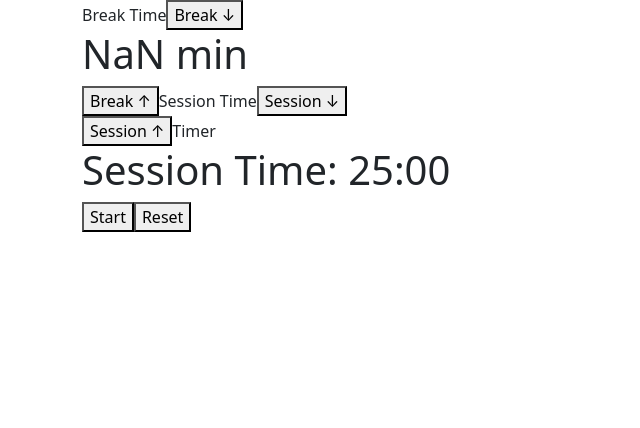
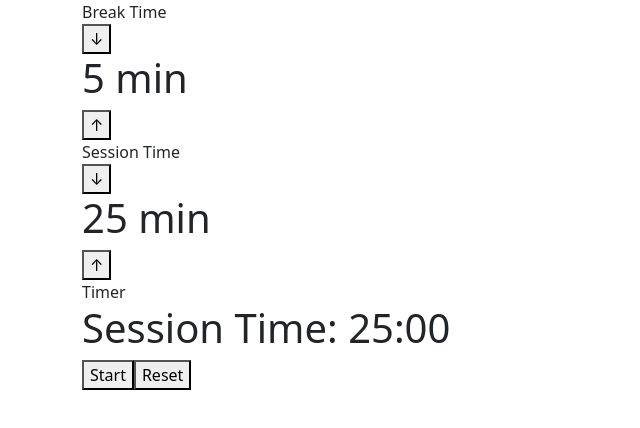
Before and after one commit to Milda100/Timer, a React (Vite) app in the folder clock/: page / in a window 1280 px wide. Shown: the top 428 px of the page, without its empty margins (0-640 px from the left). Built offline with nearby package versions, Linux system fonts and the light colour scheme.

Commit message:
added Session.jsx funkcionality

```diff
--- a/clock/src/App.jsx
+++ b/clock/src/App.jsx
@@ -5,15 +5,20 @@ import TimeDisplay from './components/TimeDisplay'
 import Break from './components/Break'
 import Session from './components/Session'
 
-function App({breakTime, setBreakTime}) {
-
+function App() {
+const [sessionTime, setSessionTime] = useState(1500);
+const [breakTime, setBreakTime] = useState(300);
 
   return (
     <>
     <Container>
-    <Break breakTime={breakTime} setBreakTime={setBreakTime} />
-      <Session sessionTime={1500} />
-    <TimeDisplay sessionTime={1500} breakTime={breakTime}/>
+      <Break breakTime={breakTime} setBreakTime={setBreakTime} />
+      <Session sessionTime={sessionTime} setSessionTime={setSessionTime} />
+      <TimeDisplay
+      sessionTime={sessionTime}
+      setSessionTime={setSessionTime}
+      breakTime={breakTime}
+      setBreakTime={setBreakTime}/>
     </Container>
     </>
   )
--- a/clock/src/components/Break.jsx
+++ b/clock/src/components/Break.jsx
@@ -1,16 +1,13 @@
-import { useState } from 'react';
 
-const Break = ({ breakTime, setBreakTime }) => {
+
+const Break = ({breakTime, setBreakTime}) => {
+
   return (
     <>
-      <label id="break-label" htmlFor="break-length">Break Time</label>
-      <button id="break-decrement" onClick={() => setBreakTime(prev => Math.max(prev - 60, 60))}>
-        Break ↓
-      </button>
+      <label id="break-label" htmlFor="break-length">Break Time</label><br/>
+      <button id="break-decrement" onClick={() => setBreakTime(prev => Math.max(prev - 60, 60))}>↓</button>
       <h1 id="break-length">{breakTime / 60} min</h1> {/* Converts seconds to minutes */}
-      <button id="break-increment" onClick={() => setBreakTime(prev => Math.min(prev + 60, 900))}>
-        Break ↑
-      </button>
+      <button id="break-increment" onClick={() => setBreakTime(prev => Math.min(prev + 60, 3600))}>↑</button><br/>
     </>
   );
 };
--- a/clock/src/components/Session.jsx
+++ b/clock/src/components/Session.jsx
@@ -1,14 +1,13 @@
-import { useState } from "react";
 
-const Session = ({sessionTime}) => {
 
+const Session = ({sessionTime, setSessionTime}) => {
 
     return (
         <>
-            <label id="session-label" htmlFor="session-length">Session Time</label>
-            <button id="session-decrement">Session ↓</button>
-            <div id="session-length">{}</div>
-            <button in="session-increment">Session ↑</button>
+            <label id="session-label" htmlFor="session-length">Session Time</label><br/>
+            <button id="session-decrement" onClick={() => setSessionTime(prev => Math.max(prev - 60, 60))}>↓</button>
+            <h1 id="session-length">{sessionTime / 60} min</h1>
+            <button id="session-increment" onClick={() => setSessionTime(prev => Math.max(prev + 60, 3600))}>↑</button><br/>
         </>
     )
 }
--- a/clock/src/components/TimeDisplay.jsx
+++ b/clock/src/components/TimeDisplay.jsx
@@ -1,11 +1,9 @@
 import { useState, useEffect } from "react";
 
-const TimeDisplay = ({sessionTime}) => {
- const [timeLeft, setTimeLeft] = useState(sessionTime);
+const TimeDisplay = ({breakTime, setBreakTime, sessionTime, setSessionTime}) => {
+ const [timeLeft, setTimeLeft] = useState(1500);
  const [isRunning, setIsRunning] = useState(false);
  const [onBreak, setOnBreak] = useState(false);
- const [breakTime, setBreakTime] = useState(300);
-
 
  useEffect(() => {
     if (!isRunning) return;
@@ -21,7 +19,7 @@ const TimeDisplay = ({sessionTime}) => {
         });
     }, 1000);
     return () => clearInterval(interval);
- }, [isRunning, onBreak]);
+ }, [isRunning, onBreak, sessionTime, breakTime]);
 
  const formatTime = () => {
     const minutes = String(Math.floor(timeLeft / 60)).padStart(2, '0');
@@ -34,10 +32,12 @@ const handlePlayPause = () => {
 };
 
 const handleReset = () => {
-    setIsRunning(false);
-    setOnBreak(false);
-    setTimeLeft(sessionTime);
-    setBreakTime(breakTime);
+    setIsRunning(false); // stop the timer
+    setOnBreak(false); // break state resets
+    setBreakTime(300); // Reset break length to 5 minutes
+    setSessionTime(1500); // Reset session length to 25 minutes
+    setTimeLeft(1500); // Reset time-left to default session time
+
 }
 
  return (
```
